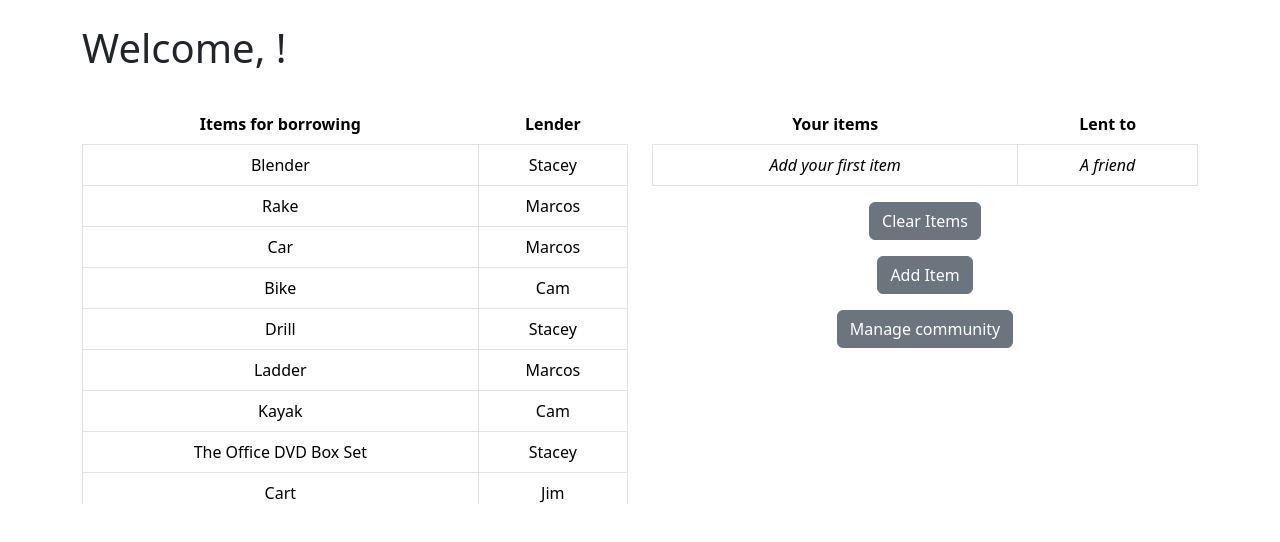
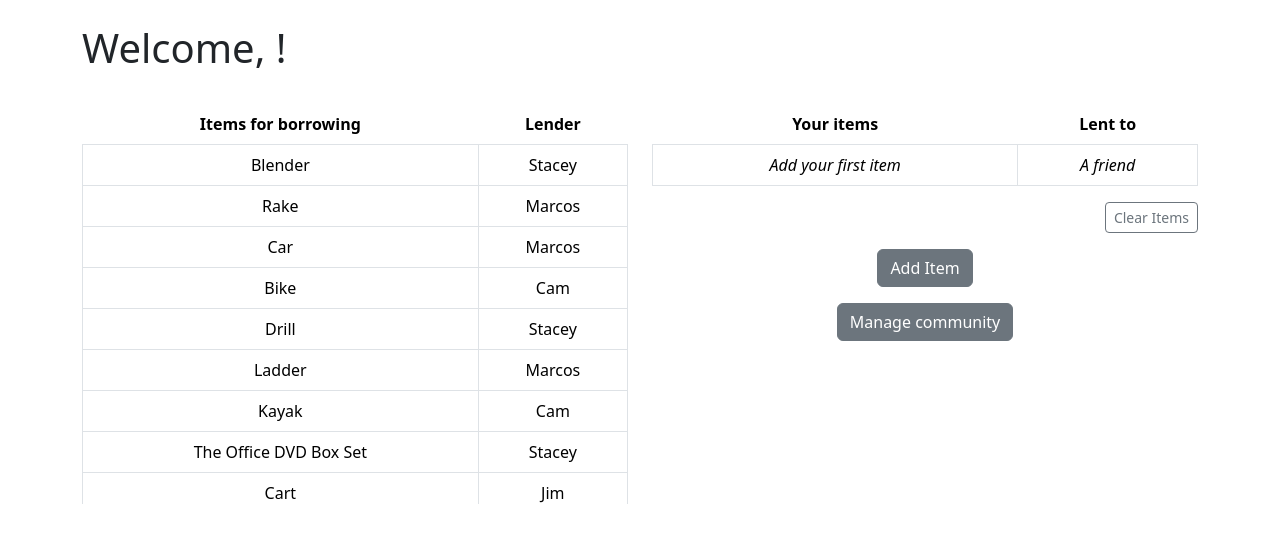
Before and after one commit to simukuka/YourShare-app, a React (Create React App) app in the folder yourshare/: page /welcome in a window 1280 px wide. Shown: the top 542 px of the page. Built offline with nearby package versions, Linux system fonts and the light colour scheme.

Commit message:
accidentally worked on main branch, hope nothing bad happens

```diff
--- a/yourshare/src/BorrowItem.css
+++ b/yourshare/src/BorrowItem.css
@@ -47,9 +47,8 @@
 
   #navbarBottom .nav-link {
     color: #495057;
-    padding: 10px 20px;
+    padding: 10px 30px;
     border-radius: 5px;
-    margin: 20px 10px;
     text-align: center;
   }
 
--- a/yourshare/src/pages/BorrowItem.js
+++ b/yourshare/src/pages/BorrowItem.js
@@ -10,6 +10,7 @@ import Navbar from 'react-bootstrap/Navbar';
 import Container from 'react-bootstrap/Container';
 import '../BorrowItem.css';
 import { useNavigate } from "react-router-dom";
+import { Button } from 'react-bootstrap';
 
 import Row from 'react-bootstrap/Row';
 import Col from 'react-bootstrap/Col';
@@ -26,7 +27,7 @@ export const BorrowItem = (props) => {
       <Container>
         <Row id = "row1">
               <Col id = "co1">
-              <img id = "backIcon" src={backButton} alt="Back Button" onClick={handleOnClick}/>
+              <img id = "backIcon" src={backButton} style={{ width: "50px", height: "auto" }} alt="Back Button" onClick={handleOnClick}/>
               <h1>Borrow item</h1></Col>
         </Row>
 
@@ -59,7 +60,7 @@ export const BorrowItem = (props) => {
             <Navbar bg="None" data-bs-theme="dark" id = "navbarBottom">
               <Nav className="me-auto">
                 <Nav.Link href="#home" onClick={handleOnClick}>Cancel</Nav.Link>
-                <Nav.Link href="#features" onClick={handleOnClick}>Request To Borrow</Nav.Link>
+                <Button variant="secondary" onClick={handleOnClick}>Request To Borrow</Button>
               </Nav>
             </Navbar>
           </Col>
--- a/yourshare/src/pages/WelcomePage.js
+++ b/yourshare/src/pages/WelcomePage.js
@@ -123,12 +123,12 @@ const WelcomePage = () => {
               )}
             </tbody>
           </Table>
-          <div className="center-text mb-3">
-            <Button variant="secondary" onClick={handleClearItems}>
+          <div className="text-end mt-3">
+            <Button variant="outline-secondary" onClick={handleClearItems} size="sm">
               Clear Items
             </Button>
           </div>
-          <div className="center-text mb-3">
+          <div className="center-text mt-3 mb-3">
             <Button variant="secondary" onClick={ handleAdd }>Add Item</Button>
           </div>
           <div className="center-text">
```
